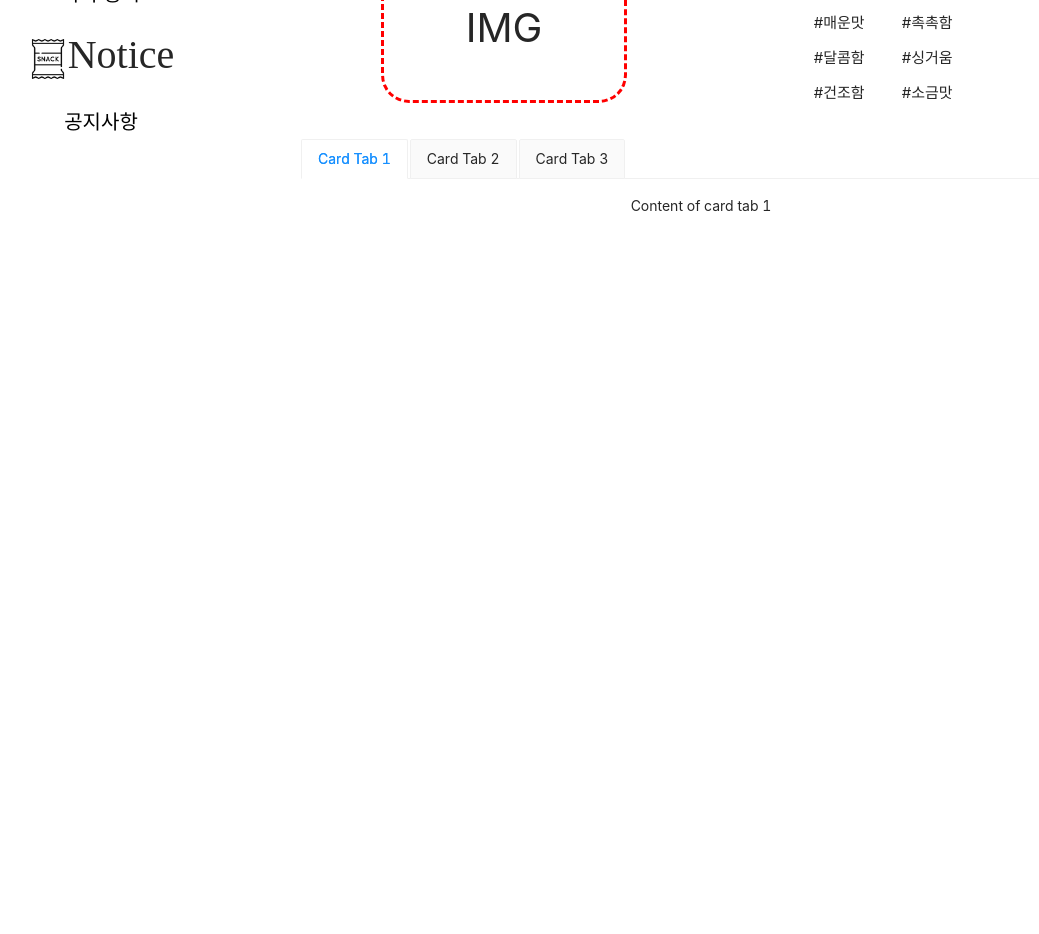
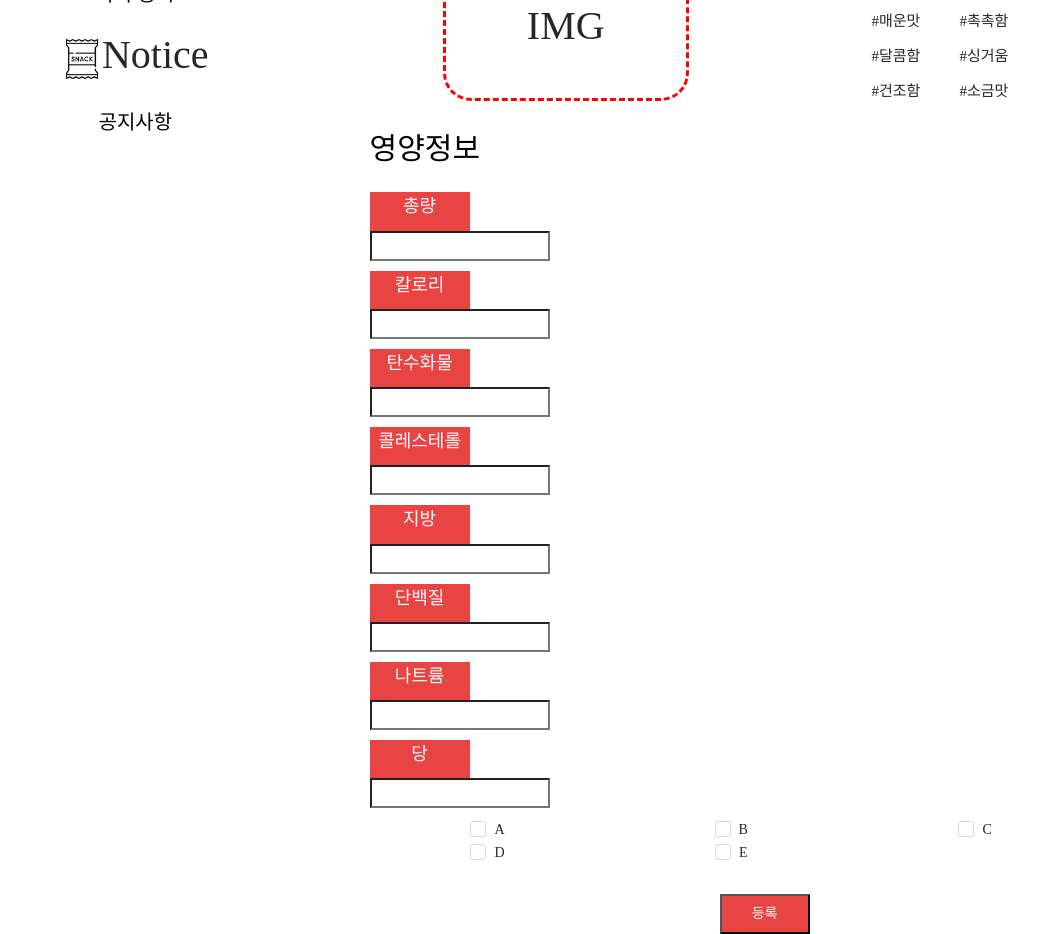
Before and after one commit to santos019/snackpedia-client, a React (Create React App) app: page /SnackRegister in a window 1280 px wide. Shown: the part 440-1374 px from the top of the page, without its empty margins (19-1058 px from the left). Before the commit the page ends 1070 px from the top, so only its background shows below. Built offline with nearby package versions, Linux system fonts and the light colour scheme.

Commit message:
등록페이지변경

```diff
--- a/src/components/SnackIntro.js
+++ b/src/components/SnackIntro.js
@@ -5,6 +5,35 @@ import "../css/SnackIntro.scss";
 import { Tabs, Radio } from "antd";
 
 const { TabPane } = Tabs;
+var div2 = document.getElementsByClassName("ant-tabs");
+var div1 = document.getElementsByClassName("ant-tabs-nav");
+var div3 = document.getElementsByClassName("ant-tabs-tab");
+function handleClick(event) {
+  console.log(event.target);
+  // console.log(this);
+  // 콘솔창을 보면 둘다 동일한 값이 나온다
+
+  console.log(event.target.classList);
+
+  if (event.target.classList[1] === "clicked") {
+    event.target.classList.remove("clicked");
+  } else {
+    for (var i = 0; i < div2.length; i++) {
+      div1[i].classList.remove("clicked");
+      div2[i].classList.remove("clicked");
+      div3[i].classList.remove("clicked");
+    }
+
+    event.target.classList.add("clicked");
+  }
+}
+function init() {
+  for (var i = 0; i < div2.length; i++) {
+    div1[i].addEventListener("click", handleClick);
+    //div2[i].addEventListener("click", handleClick);
+    div3[i].addEventListener("click", handleClick);
+  }
+}
 
 class SnackIntro extends React.Component {
   state = { size: "small" };
@@ -14,6 +43,7 @@ class SnackIntro extends React.Component {
   };
 
   render() {
+    init();
     const { size } = this.state;
     return (
       <div className="Intro">
--- a/src/components/SnackRegister.jsx
+++ b/src/components/SnackRegister.jsx
@@ -1,28 +1,48 @@
-import React, { Component, ReactDOM } from "react";
-
+import React, { Component, ReactDOM, useState, useEffect } from "react";
+import axios from "axios";
 import colorLogo from "../images/color_snack.png";
 import SnackTag from "./SnackTag";
+//import SnackAllergyCheck from "./SnackAllergyCheck";
 import SnackIntro from "./SnackIntro";
 import "antd/dist/antd.css";
 import Register_Image from "../images/Register_Image.png";
 import "../css/SnackRegister.scss";
 import { Select } from "antd";
-
+import { Checkbox, Row, Col } from "antd";
 const { Option } = Select;
 
 function handleChange(value) {
   console.log(`selected ${value}`);
 }
+function onChange(checkedValues) {
+  console.log("checked = ", checkedValues);
+}
+const SnackRegister = () => {
+  const [snackName, setsnackName] = useState("");
 
-const SnackRegister = () => {
-  // componentDidMount() {
-  //   const { location, history } = this.props;
+  const onsnackNameHandler = (event) => {
+    setsnackName(event.currentTarget.value);
+  };
 
-  //   if (location.state === undefined) {
-  //     history.push("/");
-  //   }
-  // }
-  //const { state } = this.props.location;
+  //var formData = new FormData(document.getElementsByClassName("SelectBox1"));
+
+  // const onClick = () => {
+  //   axios({
+  //     method: "POST",
+  //     url: "http://localhost:8080/signup",
+  //     data: {
+  //       snackName: snackName.value,
+  //       formData
+
+  //     },
+  //   })
+  //     .then((res) => {
+  //       console.log(res);
+  //     })
+  //     .catch((error) => {
+  //       console.log(error);
+  //     });
+  // };
 
   return (
     <div className="RegisterMain">
@@ -37,59 +57,88 @@ const SnackRegister = () => {
       <div className="Register_data">
         <div className="Register_Name">
           NAME
-          <input type="text" className="Register_Name_text"></input>
+          <input
+            type="text"
+            className="Register_Name_text"
+            value={snackName}
+            onChange={onsnackNameHandler}
+          ></input>
         </div>
         <div className="Register_Category">
-          {/* <select
-              class="form-select form-select-lg mb-3"
-              aria-label=".form-select-lg example"
-            >
-              <option selected>Open this select menu</option>
-              <option value="1">One</option>
-              <option value="2">Two</option>
-              <option value="3">Three</option>
-            </select>
-
-            <select
-              class="form-select form-select-sm"
-              aria-label=".form-select-sm example"
-            >
-              <option selected>Open this select menu</option>
-              <option value="1">One</option>
-              <option value="2">Two</option>
-              <option value="3">Three</option>
-            </select> */}
-          {/* <Select
-            defaultValue={provinceData[0]}
-            style={{ width: 120 }}
-            onChange={handleProvinceChange}
-          >
-            {provinceData.map((province) => (
-              <Option key={province}>{province}</Option>
-            ))}
-          </Select> */}
           CATEGORY
           <Select
-            defaultValue="DefaultSnack"
+            defaultValue="snackdefalut"
             style={{ width: 200, background: "yellow" }}
             onChange={handleChange}
             className="SelectBox1"
           >
-            <Option value="DefaultSnack">수입제과</Option>
-            <Option value="Icecream">아이스크림</Option>
-            <Option value="Cookie">과자 / 쿠키</Option>
-            <Option value="Candy">초콜릿 / 캔디</Option>
+            <Option value="snackdefalut">수입제과</Option>
+            <Option value="icecream">아이스크림</Option>
+            <Option value="snackcookie">과자 / 쿠키</Option>
+            <Option value="chococandy">초콜릿 / 캔디</Option>
           </Select>
         </div>
         <div className="Register_Tag">
           <SnackTag />
         </div>
         {/* SelectData 끝 */}
-
       </div>
-      <div className="Register_Intro">
+      {/* <div className="Register_Intro">
           <SnackIntro/>
+        </div> */}
+      <div className="Information">
+        <div className="Nutrition_Title">
+          <p className="Nu_Title">영양정보</p>
+          <div className="Nutrition_register">
+            <div className="mtitle">
+            <div class="ntitle">총량<input type="text"className="Amount"></input></div></div>
+            <div className="mtitle">
+            <div class="ntitle"> 칼로리<input type="text" className="Calories"></input></div></div>
+            <div className="mtitle">
+            <div class="ntitle">탄수화물<input type="text" className="Carbo"></input></div></div>
+            <div className="mtitle">
+            <div class="ntitle">콜레스테롤<input type="text" className="Chol"></input></div></div>
+            <div className="mtitle">
+            <div class="ntitle">지방<input type="text" className="Fat"></input></div></div>
+            <div className="mtitle">
+            <div class="ntitle">단백질<input type="text" className="Protein"></input></div></div>
+            <div className="mtitle">
+            <div class="ntitle">나트륨<input type="text" className="Sodium"></input></div></div>
+            <div className="mtitle">
+            <div class="ntitle">당<input type="text" className="Suger"></input></div></div>
+          </div>
         </div>
+        <div className="Allergy">
+          {/* <SnackAllergyCheck/> */}
+          <Checkbox.Group style={{ width: "100%" }} onChange={onChange}>
+            <Row>
+              <Col span={8}>
+                <Checkbox value="A">A</Checkbox>
+              </Col>
+              <Col span={8}>
+                <Checkbox value="B">B</Checkbox>
+              </Col>
+              <Col span={8}>
+                <Checkbox value="C">C</Checkbox>
+              </Col>
+              <Col span={8}>
+                <Checkbox value="D">D</Checkbox>
+              </Col>
+              <Col span={8}>
+                <Checkbox value="E">E</Checkbox>
+              </Col>
+            </Row>
+          </Checkbox.Group>
+        </div>
+      </div>
+      <div className="Confirm">
+        <button
+          className="Confirmbtn"
+          //onClick={onClick}
+        >
+          등록
+        </button>
+      </div>
     </div>
   );
 };
--- a/src/css/App.css
+++ b/src/css/App.css
@@ -1,7 +1,9 @@
 .App {
   text-align: center;
 }
-
+* {
+  font-family: "배달의민족 주아";
+}
 .App-logo {
   height: 40vmin;
   pointer-events: none;
--- a/src/css/SnackIntro.scss
+++ b/src/css/SnackIntro.scss
@@ -2,6 +2,7 @@
   //display: block;
   width: 800px;
   float: left;
+  margin-top: 100px;
 }
 // .ant-tabs-tab-active {
 //   background-color: #e94444;
@@ -16,15 +17,25 @@
 
 // .ant-tabs-card {
 //   background-color: #382929;
-// }]
+// }]class="ant-tabs-tab ant-tabs-tab-active clicked"
 //.ant-tabs-card > .ant-tabs-nav .ant-tabs-tab,
 //.ant-tabs-card > div > .ant-tabs-nav .ant-tabs-tab
-.ant-tabs-card > .ant-tabs-nav .ant-tabs-tab {
-  //background-color: #e94444;
-}
-.ant-tabs-card:active > .ant-tabs-nav:active .ant-tabs-tab:active {
+//  .ant-tabs-card:active > .ant-tabs-nav:active .ant-tabs-tab:active {
+//    background-color: white;
+//  }
+.ant-tabs-card .ant-tabs-nav .ant-tabs-tab {
   background-color: #e94444;
 }
-.ant-tabs-card:visited > .ant-tabs-nav:visited .ant-tabs-tab:visited {
-  background-color: #e94444;
+
+.ant-tabs-content-holder {
+  background-color: rgba(187, 187, 187, 0.603);
+  height: 100px;
+  margin-top: -19px;
 }
+
+.ant-tabs-tab-active {
+  background-color: rgb(38, 0, 255);
+}
+.clicked {
+  background-color: gold;
+}
--- a/src/css/SnackRegister.scss
+++ b/src/css/SnackRegister.scss
@@ -62,3 +62,94 @@
   margin-top: 5%;
   margin-left: 5%;
 }
+.Confirm {
+  float: left;
+  margin-top: 30px;
+  margin-left: 350px;
+}
+.Confirmbtn {
+  background-color: #e94444;
+  font-style: inherit;
+  color: white;
+  height: 40px;
+  width: 90px;
+}
+// .Nutrition_Title {
+//   float: left;
+//   margin-left: -10px;
+// }
+.Amount .Calories .Carbo .Chol .Fat .Protein .Sodium .Suger {
+  //float: left;
+  // flex-direction: column;
+  margin-top: 10px;
+  background-color: yellow;
+}
+.Amount {
+  margin-top: 10px;
+  width: 180px;
+  height: 30px;
+  //margin-bottom: 30px;
+}
+.Calories {
+  margin-top: 10px;
+  width: 180px;
+  height: 30px;
+}
+.Carbo {
+  margin-top: 10px;
+  width: 180px;
+  height: 30px;
+}
+.Chol {
+  margin-top: 10px;
+  width: 180px;
+  height: 30px;
+}
+.Fat {
+  margin-top: 10px;
+  width: 180px;
+  height: 30px;
+}
+.Protein {
+  margin-top: 10px;
+  width: 180px;
+  height: 30px;
+}
+.Sodium {
+  margin-top: 10px;
+  width: 180px;
+  height: 30px;
+}
+.Suger {
+  margin-top: 10px;
+  width: 180px;
+  height: 30px;
+}
+.ntitle {
+  color: white;
+  background-color: #e94444;
+  //height: 30px;
+  font-size: 18px;
+  //margin-bottom: 30px;
+  //margin-top: 20px;
+}
+.Nu_Title {
+  float: left;
+  margin-top: 10px;
+  //background-color: #9b8e1a;
+
+  color: black;
+  font-size: 30px;
+}
+.Nutrition_register {
+  float: left;
+  margin-right: 600px;
+  width: 100px;
+  margin-top: -10px;
+  flex-direction: column;
+  display: flex;
+  // background-color: #44d6e9;
+}
+.mtitle {
+  margin-bottom: 10px;
+}
```
Also changed, not shown: test.js (added, +68 -0 lines), 1 other file (tests, documents, lock files or other folders).
